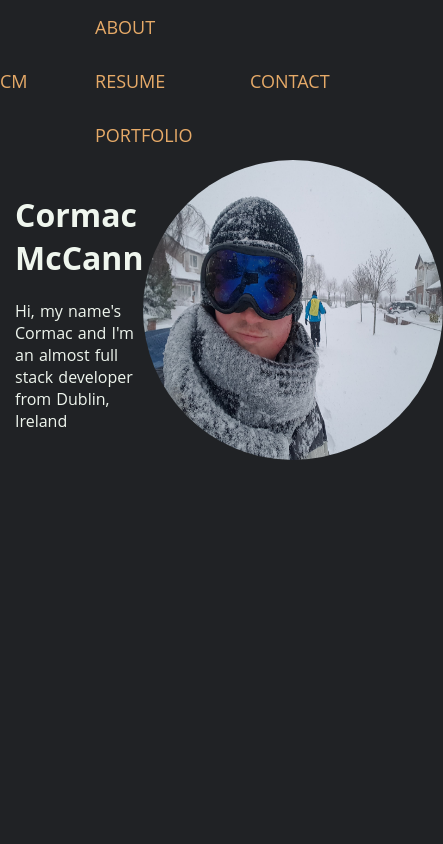
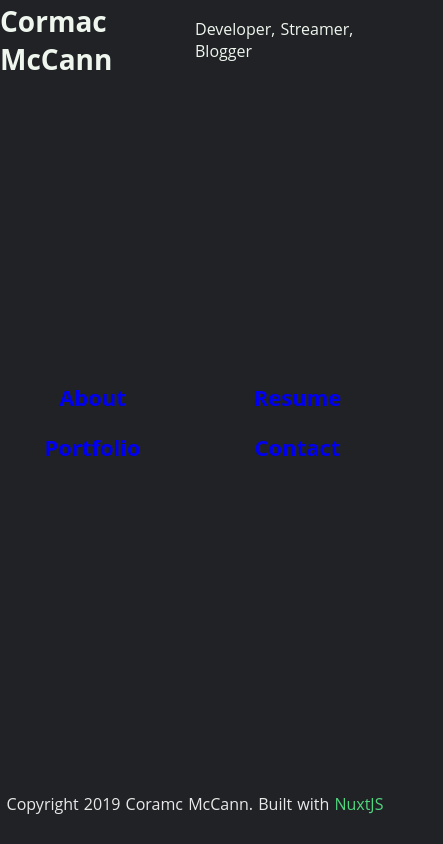
Before and after one commit to mccannsean421/nuxt-personal-website, a Nuxt app: page / in a window 390 px wide. Shown: the whole page, 443 px wide, since content can reach past the window. Built offline with nearby package versions, Linux system fonts and the light colour scheme.

Commit message:
Stream 2

```diff
--- a/components/footer.vue
+++ b/components/footer.vue
@@ -0,0 +1,28 @@
+<template>
+    <footer>
+        <p>
+            Copyright 2019 Coramc McCann. Built with
+            <a href="https://nuxtjs.org/" rel="nofollow" target="_blank">NuxtJS</a>
+        </p>
+    </footer>
+</template>
+
+<script>
+    export default {
+        name: 'PageFooter',
+    }
+</script>
+
+<style scoped>
+    footer {
+        text-align: center;
+        color: #e9e9e9;
+        height: 80px;
+        display: grid;
+        align-items: center;
+    }
+
+    a {
+        color: #50D67E;
+    }
+</style>
--- /dev/null
+++ b/components/in-content-nav.vue
@@ -0,0 +1,47 @@
+<template>
+    <!-- In body nav -->
+    <nav class="in-body-nav">
+        <ul>
+            <li v-for="(item, index) in navItems" :key="index" >
+                <nuxt-link :to="item.path">{{ item.text }}</nuxt-link>
+            </li>
+        </ul>
+    </nav>
+</template>
+
+<script>
+    export default {
+        name: 'InContentNav',
+        data: function() {
+            return {
+                navItems: [
+                    {path:'/about', text: 'About'},
+                    {path:'/resume', text: 'Resume'},
+                    {path:'/portfolio', text: 'Portfolio'},
+                    {path:'/contact', text: 'Contact'},
+                ]
+            }
+        },
+    }
+</script>
+
+<style scoped>
+  ul {
+    display: grid;
+    grid-template-columns: repeat(4, 1fr);
+    justify-items: center;
+  }
+
+  @media screen and (max-width: 767px) {
+      ul {
+          grid-template-columns: repeat(2, 1fr);
+          grid-gap: 20px;
+      }
+  }
+
+  a {
+    font-size: 22px;
+    font-weight: bold;
+  }
+
+</style>
--- a/components/navigation.vue
+++ b/components/navigation.vue
@@ -3,11 +3,8 @@
 
 
         <!-- Home Link -->
-        <div class="/">
-            <nuxt-link to="/">
-                CM
-            </nuxt-link>
-        </div>
+        <div class="home-logo">
+
 
             <!-- Menu -->
             <nav class="global-navigation__menu">
@@ -20,10 +17,9 @@
                 </ul>
             </nav>
 
-
-        <!-- Contact -->
-        <div class="global-navigation__contact">
-            <nuxt-link to="/contact">Contact</nuxt-link>
+            <nuxt-link to="/">
+                CM
+            </nuxt-link>
         </div>
     </header>
 </template>
@@ -37,50 +33,41 @@
                     {path:'/about', text: 'About'},
                     {path:'/resume', text: 'Resume'},
                     {path:'/portfolio', text: 'Portfolio'},
+                    {path:'/contact', text: 'Contact'},
                 ]
             }
         },
-        created: function() {
-            console.log(this.navItems)
-        }
     }
 </script>
 
 <style scoped>
+
     .global-navigation {
-        height: 80px;
-        background-color: #202225;
         display: grid;
-        grid-template: 'nav-home nav-menu nav-contact' 1fr / 80px 1fr 1fr;
-        align-items: center;
+        justify-items: end;
+
     }
 
-    .global-navigation__conact {
+    .home-logo {
         display: grid;
-        justify-items: end;
+        grid-template-columns: auto auto;
     }
 
-     .global-navigation__contact > a {
-         padding: 15px;
+    .home-logo > a {
+        color: #50D67E;
+        font-weight: bold;
+        font-size: 32px;
     }
 
-    ul {
-        padding: 0;
-        margin: 0;
-        list-style-type: none;
+    .global-navigation__menu {
+        width: auto;
+        overflow: hidden;
     }
 
-    ul > li {
+    .global-navigation__menu > ul > li {
         display: inline-block;
-        padding: 15px;
-    }
+        margin: 15px;
 
-    a {
-        display: block;
-        color: #e6aa68;
-        text-decoration: none;
-        font-size: 18px;
-        text-transform: uppercase;
     }
 
 </style>
--- a/layouts/default.vue
+++ b/layouts/default.vue
@@ -1,24 +1,22 @@
 <template>
   <div>
-
-    <!-- Navigation -->
-    <Navigation />
 
     <!-- Content -->
     <nuxt />
 
     <!-- Footer -->
+    <PageFooter />
 
   </div>
 </template>
 
 <script>
 
-  import Navigation from '../components/navigation.vue';
+  import PageFooter from '../components/footer.vue';
 
   export default {
     components: {
-      Navigation
+      PageFooter
     }
   }
 </script>
@@ -39,12 +37,28 @@ body {
   margin: 0px;
   background-color: #202225;
   color: #eff6ee;
+  overflow-x: hidden;
+}
+
+  .content-container {
+    height: calc(100vh - 160px);
+    display: grid;
+    align-items: center;
+  }
+
+a {
+  text-decoration: none;
 }
 
 .inner {
   max-width: 1300px;
-  padding: 40px 15px;
   margin: 0px auto;
 }
 
+ul {
+  list-style-type: none;
+  margin: 0;
+  padding: 0;
+}
+
 </style>
--- a/pages/about.vue
+++ b/pages/about.vue
@@ -1,46 +1,25 @@
 <template>
-  <section class="container">
-      <h1>About</h1>
-  </section>
+
+  <div class="inner">
+    <Navigation />
+
+    <section class="container">
+        <h1>About</h1>
+    </section>
+  </div>
 </template>
 
 <script>
 
+import Navigation from '../components/navigation.vue';
 
 export default {
-
+  components: {
+    Navigation
+  }
 }
 </script>
 
 <style>
-.container {
-  margin: 0 auto;
-  min-height: 100vh;
-  display: flex;
-  justify-content: center;
-  align-items: center;
-  text-align: center;
-}
 
-.title {
-  font-family: 'Quicksand', 'Source Sans Pro', -apple-system, BlinkMacSystemFont,
-    'Segoe UI', Roboto, 'Helvetica Neue', Arial, sans-serif;
-  display: block;
-  font-weight: 300;
-  font-size: 100px;
-  color: #35495e;
-  letter-spacing: 1px;
-}
-
-.subtitle {
-  font-weight: 300;
-  font-size: 42px;
-  color: #526488;
-  word-spacing: 5px;
-  padding-bottom: 15px;
-}
-
-.links {
-  padding-top: 15px;
-}
 </style>
--- a/pages/index.vue
+++ b/pages/index.vue
@@ -1,43 +1,57 @@
 <template>
   <div class="inner">
-    <div class="billboard">
-      <div class="billboard__bio">
-        <h1>Cormac McCann</h1>
-        <p>Hi, my name's Cormac and I'm an almost full stack developer from Dublin, Ireland</p>
-      </div>
 
-      <div class="billboard__profile-pic">
-        <img src="/profile.jpg" alt="Profile" />
-      </div>
+    <!-- Header -->
+    <header>
+        <div>
+          <h1>Cormac McCann</h1>
+        </div>
+
+        <div class="slogan">
+          Developer, Streamer, Blogger
+        </div>
+    </header>
+
+
+    <div class="content-container">
+      <InContentNav />
     </div>
+
   </div>
 </template>
 
 <script>
 
+import InContentNav from '../components/in-content-nav.vue';
+
 export default {
-
+  components: {
+    InContentNav,
+  }
 }
 </script>
 
 <style scoped>
-
-  .billboard {
+  header {
     display: grid;
     grid-template-columns: 1fr 1fr;
     align-items: center;
-    padding: 40px 0px;
+    height: 80px;
   }
 
-  .billboard__profile-pic {
-    justify-content: center;
-    display: grid;
+  h1 {
+    margin: 0;
+    font-size: 28px;
   }
 
-  .billboard__profile-pic > img {
-    height: 300px;
-    max-width: 300px;
-    border-radius: 50em;
+  .slogan {
+    display: grid;
+    justify-content: end;
+  }
+
+  a {
+    color: #fff;
+    text-transform: uppercase;
   }
 
 </style>
```
Lines whose indentation alone changed are shown as unchanged.
